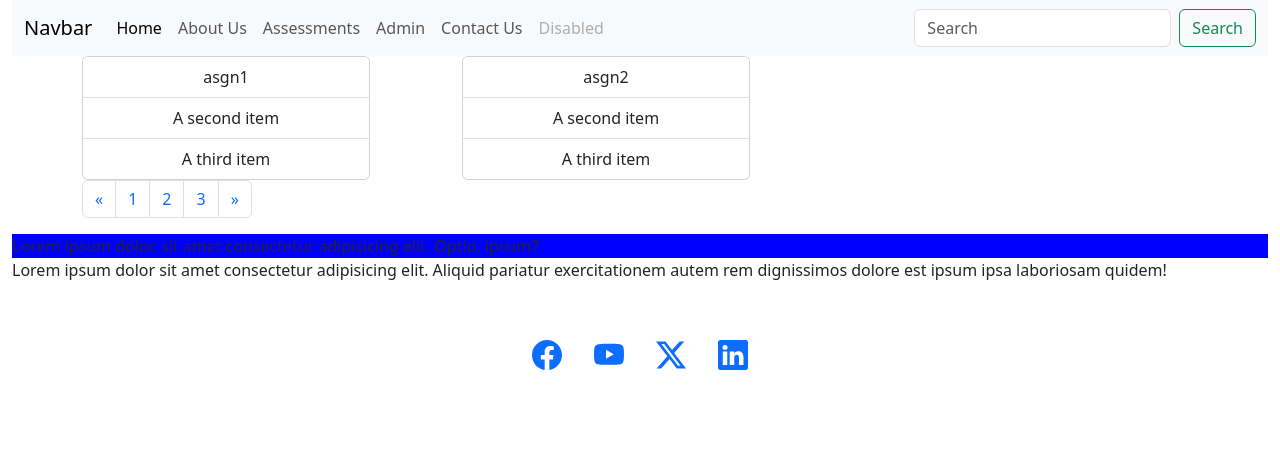
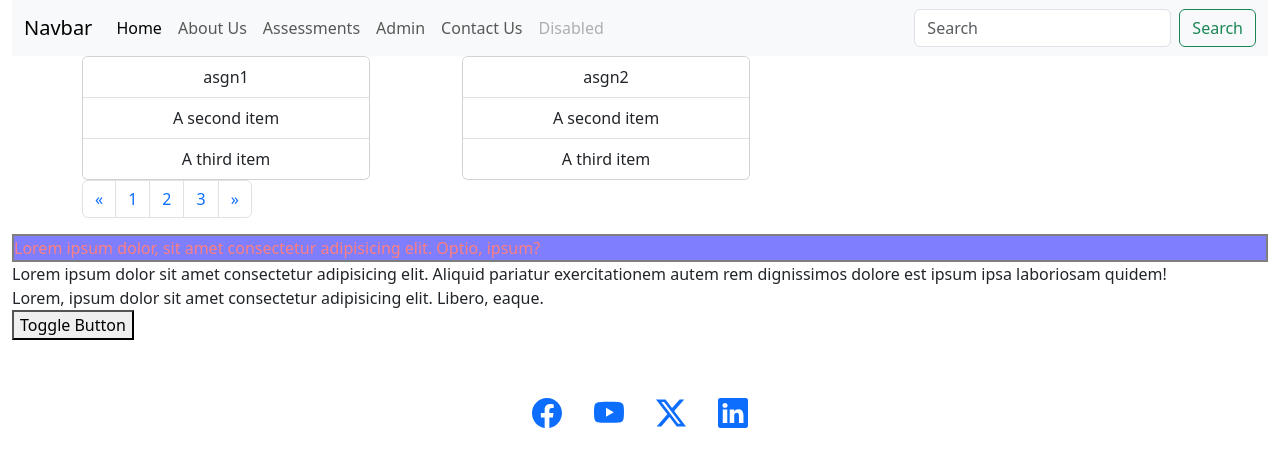
Before and after one commit to shivamt0602/Assessments_website, an Angular app: page /assessment in a window 1280 px wide. Shown: the top 466 px of the page. Built offline with nearby package versions, Linux system fonts and the light colour scheme.

Commit message:
understanding functions in ts

```diff
--- a/src/app/components/assessments/assessments.component.html
+++ b/src/app/components/assessments/assessments.component.html
@@ -45,6 +45,10 @@
 <div class="box1" [ngClass]="{bordered : true}">
 Lorem ipsum dolor, sit amet consectetur adipisicing elit. Optio, ipsum?
 </div>
-<div class="box2" [ngClass]="{bordered:false}">
+<div class="box2" [ngClass]="classObj">
 Lorem ipsum dolor sit amet consectetur adipisicing elit. Aliquid pariatur exercitationem autem rem dignissimos dolore est ipsum ipsa laboriosam quidem!
 </div>
+<div class="box3">
+  Lorem, ipsum dolor sit amet consectetur adipisicing elit. Libero, eaque.
+</div>
+<button (click)="toggleBorder()">Toggle Button</button>
--- a/src/app/components/assessments/assessments.component.scss
+++ b/src/app/components/assessments/assessments.component.scss
@@ -1,3 +1,6 @@
 .bordered{
     background-color: blue;
+    opacity: 50%;
+    color:red;
+    border: 2px solid black;
 }
--- a/src/app/components/assessments/assessments.component.ts
+++ b/src/app/components/assessments/assessments.component.ts
@@ -30,5 +30,40 @@ export class AssessmentsComponent {
   //   }
   // }
 
+  classObj={
+    bordered:false
+  };
+
+
+  isBordered : boolean = false
+
+  // isBordered : boolean = this.classObj.bordered;
+
+  constructor(){
+    this.isBordered = true;
+    // this.classList = ['blue','round'];
+    this.toggleBorder = function(){
+      this.isBordered = !this.isBordered;
+      this.classObj = {
+        bordered : this.isBordered
+      }
+    };
+  }
+
+  // classList : string[]
+
+  // toggleBorder():void{
+
+  //   this.isBordered = !this.isBordered;
+
+  //   this.classObj = {
+  //     bordered : this.isBordered
+  //   }
+
+  // };
+
+  toggleBorder():void{}
+
+
 
 }
```
